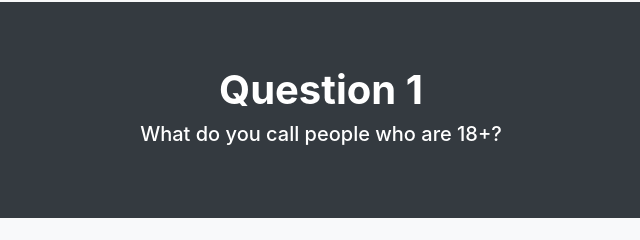
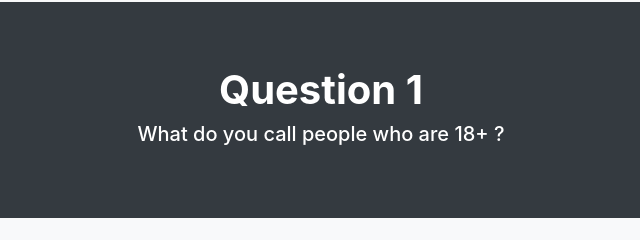
Before and after one commit to rahimlisarkhan/Questions-Game, a plain HTML site: page index.html in a window 1280 px wide. Both pictures are taken after a click on the button "Start". Shown: the part 110-350 px from the top of the page, 319-959 px from the left. Drawn offline with nearby package versions, Linux system fonts and the light colour scheme.

Commit message:
reset method update

```diff
--- a/assents/js/index.js
+++ b/assents/js/index.js
@@ -1,3 +1,5 @@
+
+
 let questionsData = {
     q1: {
         desc: "What color is the sky?",
@@ -5,7 +7,7 @@ let questionsData = {
         trueAnswer: "A"
     },
     q2: {
-        desc: "What do you call people who are 18+?",
+        desc: "What do you call people who are 18+ ?",
         answers: ["Baby", "Adult", "Person"],
         trueAnswer: "B"
     },
@@ -15,12 +17,12 @@ let questionsData = {
         trueAnswer: "C"
     },
     q4: {
-        desc: "What do you call someone who has a wife??",
+        desc: "What do you call someone who has a wife?",
         answers: ["Wife", "Husband", "Married"],
         trueAnswer: "C"
     },
     q5: {
-        desc: "Which is the most us level in English??",
+        desc: "Which is the most us level in English?",
         answers: ["B1", "C2", "A2"],
         trueAnswer: "B"
     }
@@ -54,7 +56,6 @@ class Question {
 
         if (!answers) {
             this.#reset()
-            debugger
             return
         }
 
--- a/index.html
+++ b/index.html
@@ -63,7 +63,7 @@
             </div>
         </div>
 
-        <div class="row mt-5 d-none" id="questionsList">
+        <div class="row mt-5 d-none" id="questionsList" onclick="alert(`Please select one of the 'A B C' sounds from the keyboard`)">
             <!-- <div class="col">
                 <div class="card">
                     <div class="card-header h4  bg-dark bg-success text-white">
```
